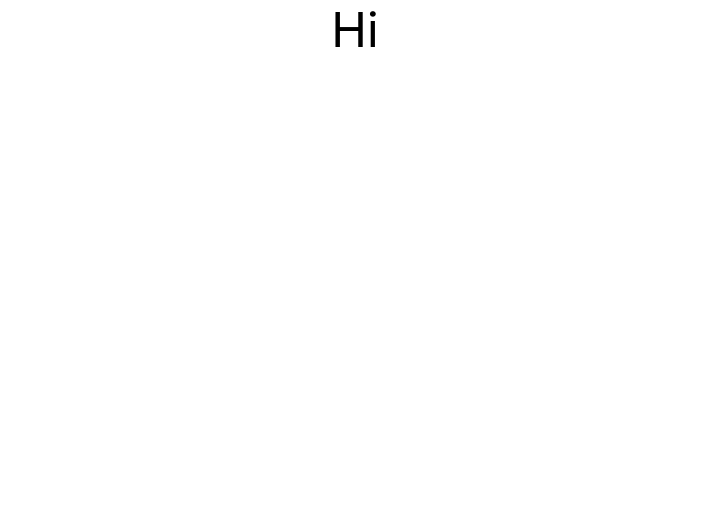
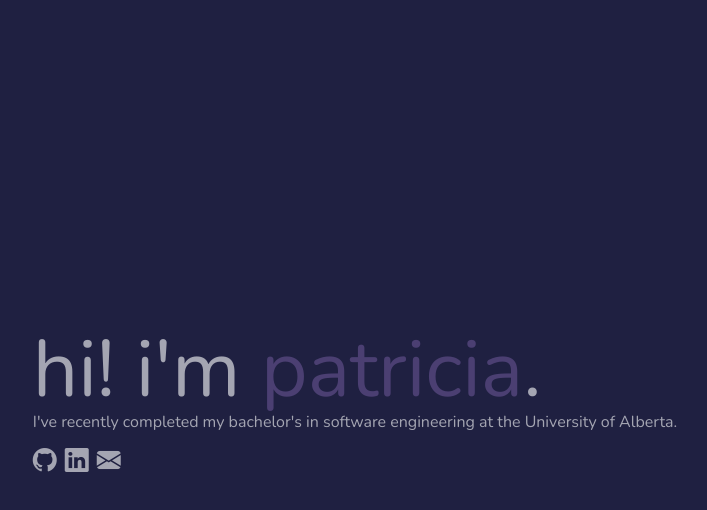
Before and after one commit to 99patricia/99patricia.github.io, a React (Create React App) app: page / in a window 1280 px wide. Shown: the top 510 px of the page, without its empty margins (285-992 px from the left). Built offline with nearby package versions, Linux system fonts and the light colour scheme.

Commit message:
added links

```diff
--- a/public/index.html
+++ b/public/index.html
@@ -1,14 +1,16 @@
 <!DOCTYPE html>
 <html lang="en">
+
 <head>
 	<meta charset="utf-8" />
 	<link rel="icon" href="%PUBLIC_URL%/favicon.ico" />
+	<link rel="preconnect" href="https://fonts.googleapis.com">
+	<link rel="preconnect" href="https://fonts.gstatic.com" crossorigin>
+	<link href="https://fonts.googleapis.com/css2?family=Nunito:wght@300;400;700&display=swap" rel="stylesheet">
+	<link href="https://cdn.jsdelivr.net/npm/bootstrap-icons@1.3.0/font/bootstrap-icons.css" rel="stylesheet">
 	<meta name="viewport" content="width=device-width, initial-scale=1" />
 	<meta name="theme-color" content="#000000" />
-    <meta
-      name="description"
-      content="Web site created using create-react-app"
-    />
+	<meta name="description" content="Web site created using create-react-app" />
 	<link rel="apple-touch-icon" href="%PUBLIC_URL%/logo192.png" />
 	<!--
       manifest.json provides metadata used when your web app is installed on a
@@ -26,6 +28,7 @@
     -->
 	<title>React App</title>
 </head>
+
 <body>
 	<noscript>You need to enable JavaScript to run this app.</noscript>
 	<div id="root"></div>
@@ -40,4 +43,5 @@
       To create a production bundle, use `npm run build` or `yarn build`.
     -->
 </body>
+
 </html>
--- a/src/App.css
+++ b/src/App.css
@@ -1,38 +1,21 @@
-.App {
-  text-align: center;
+:root {
+    --primary: #1f2041;
+    --secondary: #4b3f72;
+    --text: #a4a5b2;
+    font-size: 16px;
+    line-height: 20px;
 }
 
-.App-logo {
-  height: 40vmin;
-  pointer-events: none;
+html {
+	scroll-behavior: smooth;
 }
 
-@media (prefers-reduced-motion: no-preference) {
-  .App-logo {
-    animation: App-logo-spin infinite 20s linear;
-  }
+body {
+    background-color: var(--primary);
 }
 
-.App-header {
-  background-color: #282c34;
-  min-height: 100vh;
-  display: flex;
-  flex-direction: column;
-  align-items: center;
-  justify-content: center;
-  font-size: calc(10px + 2vmin);
-  color: white;
+body,
+a {
+    font-family: "Nunito", sans-serif;
+    color: var(--text);
 }
-
-.App-link {
-  color: #61dafb;
-}
-
-@keyframes App-logo-spin {
-  from {
-    transform: rotate(0deg);
-  }
-  to {
-    transform: rotate(360deg);
-  }
-}
--- a/src/App.js
+++ b/src/App.js
@@ -1,15 +1,64 @@
 import "./App.css";
-import styled from "styled-components";
+import styled, { ThemeProvider } from "styled-components";
 
-const Heading = styled.div`
-    font-size: 3rem;
+const Container = styled.div`
+    height: 100vh;
+    display: flex;
+    align-items: center;
+    justify-content: center;
+    margin: 0;
 `;
+
+const Main = styled.div`
+    h3 {
+        font-size: 5rem;
+        font-weight: 300;
+        margin: 2rem 0;
+    }
+
+    .name {
+        color: var(--secondary);
+    }
+`;
+
+const LinkContainer = styled.div`
+    display: grid;
+    grid-auto-flow: column;
+    grid-gap: 0.5rem;
+    justify-content: start;
+`;
+
+const IconLink = styled.a`
+    font-size: 1.5rem;
+`;
+
+const theme = {
+    main: "dark",
+};
 
 function App() {
     return (
-        <div className="App">
-            <Heading>Hi</Heading>
-        </div>
+        <ThemeProvider theme={theme}>
+            <Container>
+                <Main>
+                    <h3>
+                        hi! i'm <span className="name">patricia</span>.
+                    </h3>
+					<p>I've recently completed my bachelor's in software engineering at the University of Alberta.</p>
+                    <LinkContainer>
+                        <IconLink href="https://github.com/99patricia/">
+                            <i className="bi bi-github"></i>
+                        </IconLink>
+                        <IconLink href="https://www.linkedin.com/in/zafrapatricia/">
+                            <i className="bi bi-linkedin"></i>
+                        </IconLink>
+                        <IconLink href="mailto:pzafra@ualberta.ca">
+                            <i className="bi bi-envelope-fill"></i>
+                        </IconLink>
+                    </LinkContainer>
+                </Main>
+            </Container>
+        </ThemeProvider>
     );
 }
 
```
Lines whose indentation alone changed are shown as unchanged.
